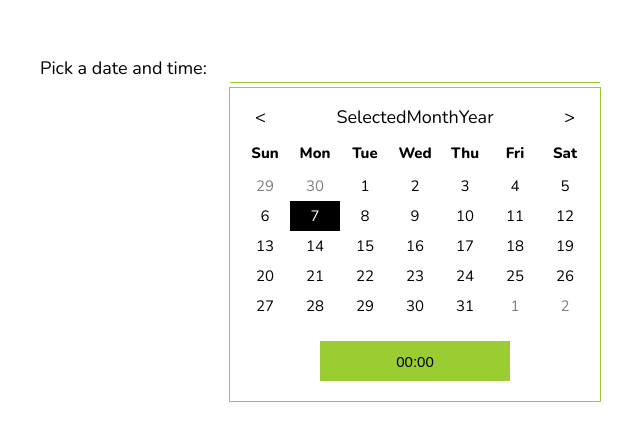
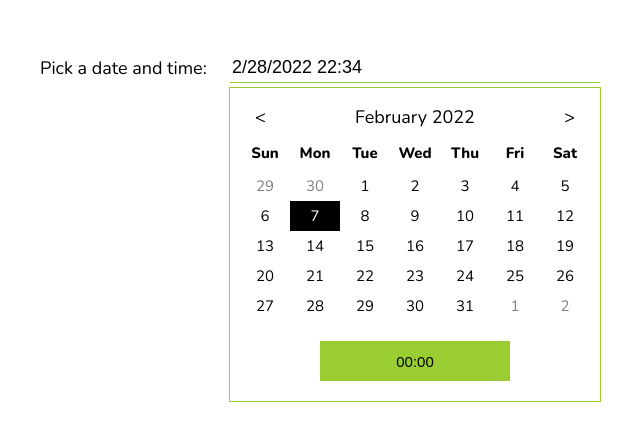
Before and after one commit to tugcecorekci/date-picker, a plain HTML site: page index.html in a window 1280 px wide. Shown: the part 127-568 px from the top of the page, without its empty margins (320-960 px from the left). Drawn offline with nearby package versions, Linux system fonts and the light colour scheme.

Commit message:
Added current time function.

```diff
--- a/app.js
+++ b/app.js
@@ -0,0 +1,26 @@
+const months = ["january", "february", "march", "april", "may", "june", "july", "august", "september", "october", "november", "december"]
+
+const showScreen = document.querySelector('#showScreen')
+const previousBtn = document.querySelector('#left')
+const nextBtn = document.querySelector('#right')
+
+let selectedMonthYear = document.querySelector('h1')
+let showTime = document.querySelector('#showTime')
+
+//current date and time - screen
+let today = new Date()
+let currentYear = today.getFullYear()
+let currentMonth = today.getMonth()
+let currentDay = today.getDay()
+let currentHour = today.getHours()
+let currentMinute = String(today.getMinutes()).padStart(2, '0')
+let currentSec = String(today.getSeconds()).padStart(2, '0')
+
+function currentDateTime() {
+    let yo = today.toLocaleDateString()
+    showScreen.value = `${yo} ${currentHour}:${currentMinute}`
+    let monthName = months[currentMonth]
+    selectedMonthYear.textContent = `${monthName} ${currentYear}`
+}
+
+currentDateTime()
--- a/index.html
+++ b/index.html
@@ -17,8 +17,8 @@
     <div class="project">
         <div class="datePicker">
             <div class="screen">
-                <label for="showDateAndTime">Pick a date and time:</label>
-                <input type="text" id="showDateAndTime">
+                <label for="showScreen">Pick a date and time:</label>
+                <input type="text" id="showScreen">
             </div>
             <div class="table">
                 <div class="monthAndYear">
@@ -73,7 +73,7 @@
                     <div class="next">2</div>
                 </div>
                 <div class="time">
-                    <select name="" id="showTime">
+                    <select name="time" id="showTime">
                         <option value="">00:00</option>
                         <option value="">00:30</option>
                         <option value="">01:00</option>
```
Also changed, not shown: 1 other file.
